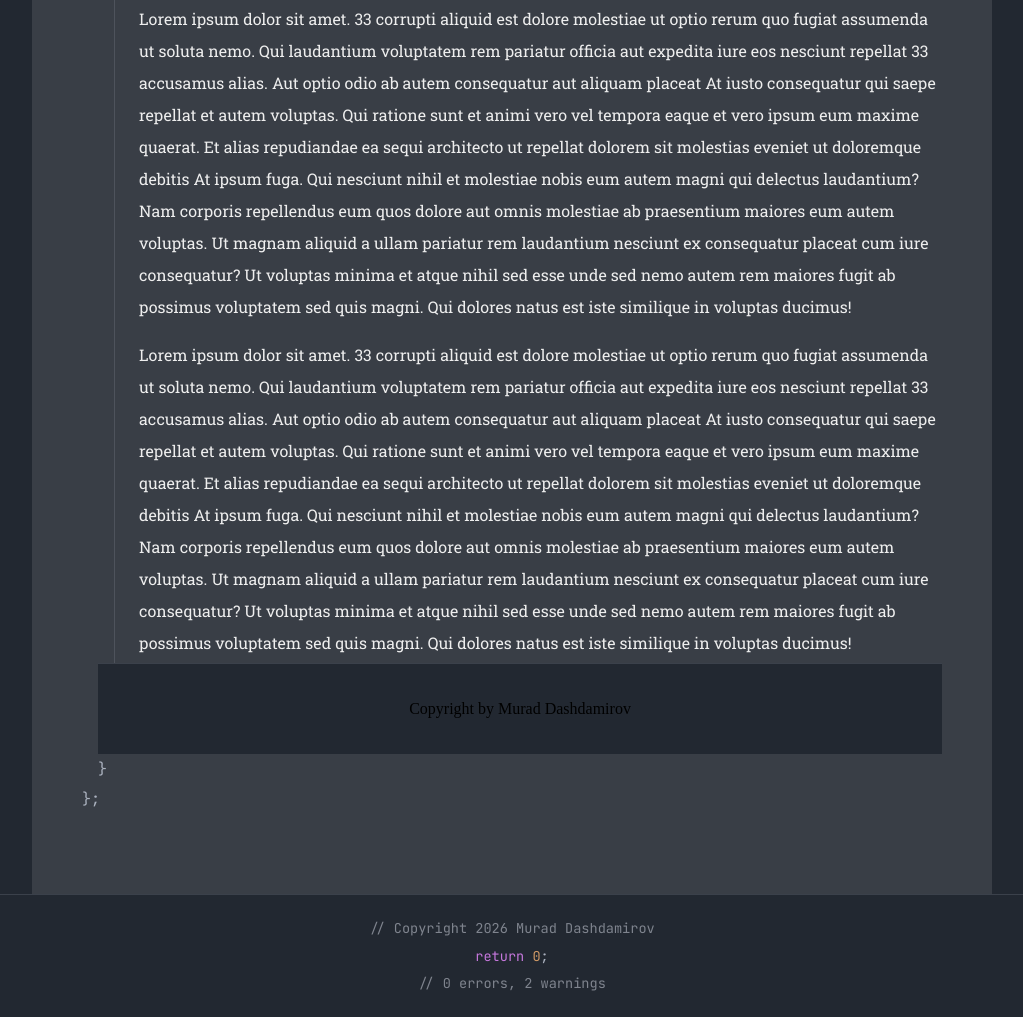
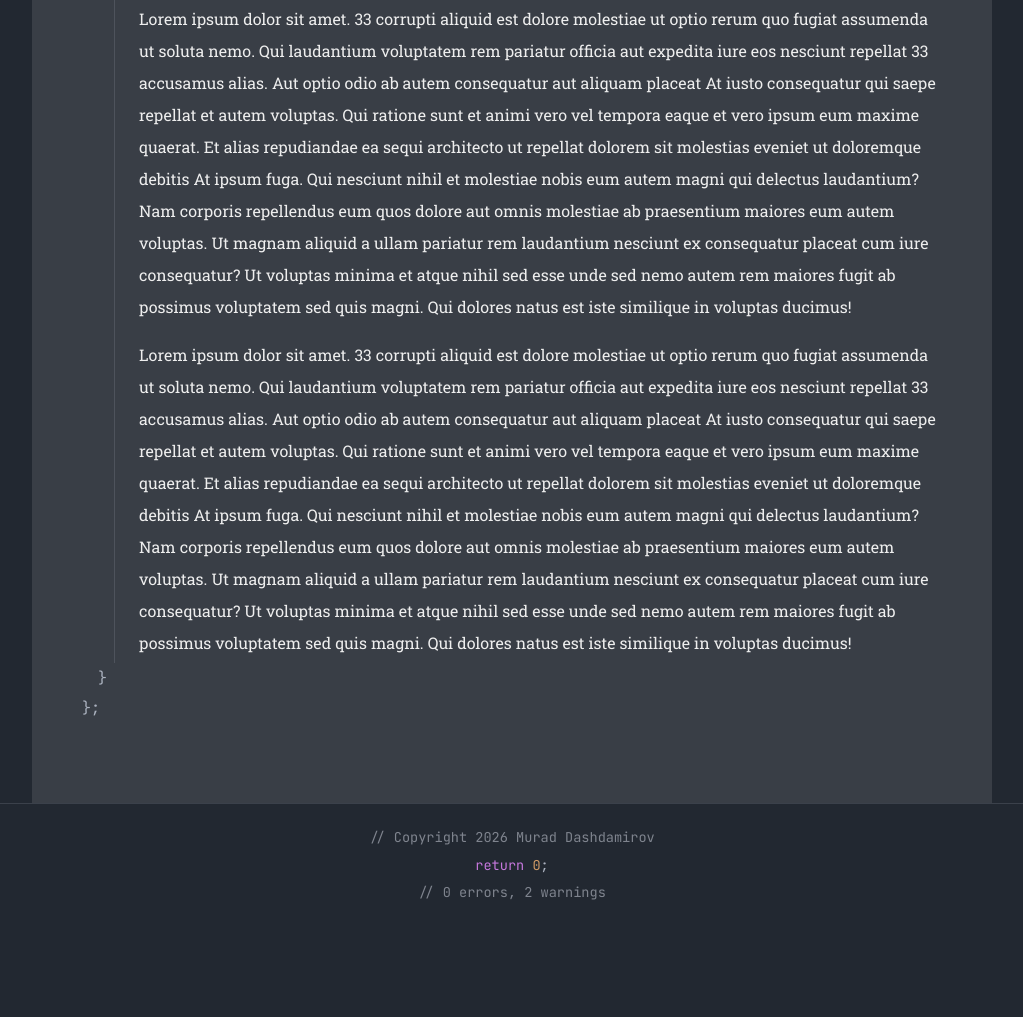
Before and after one commit to Murad-D-11/all_about_me, a plain HTML site: page contact.html in a window 1280 px wide. Shown: the part 3047-4064 px from the top of the page, without its empty margins (128-1151 px from the left). After the commit the page ends 3973 px from the top, so only its background shows below. Drawn offline with nearby package versions, Linux system fonts and the light colour scheme.

Commit message:
Minor cosmetic changes

```diff
--- a/contact.html
+++ b/contact.html
@@ -142,9 +142,9 @@
             </div>
 
             <!-- Footer -->
-            <div class="center-text footer">
+            <!-- <div class="center-text footer">
                 <p>Copyright by Murad Dashdamirov</p>
-            </div>
+            </div> -->
             <p class="code code-line" aria-hidden="true">}</p>
         </section>
 
```
